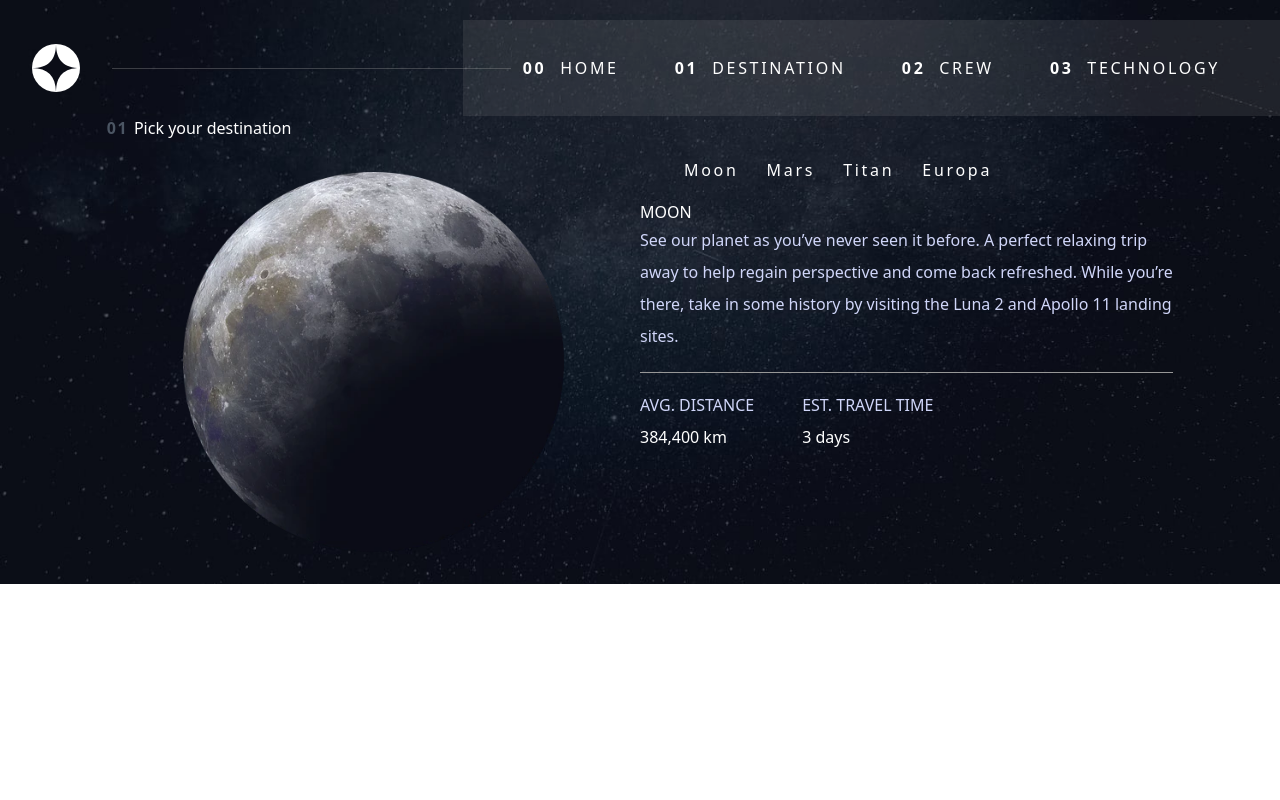
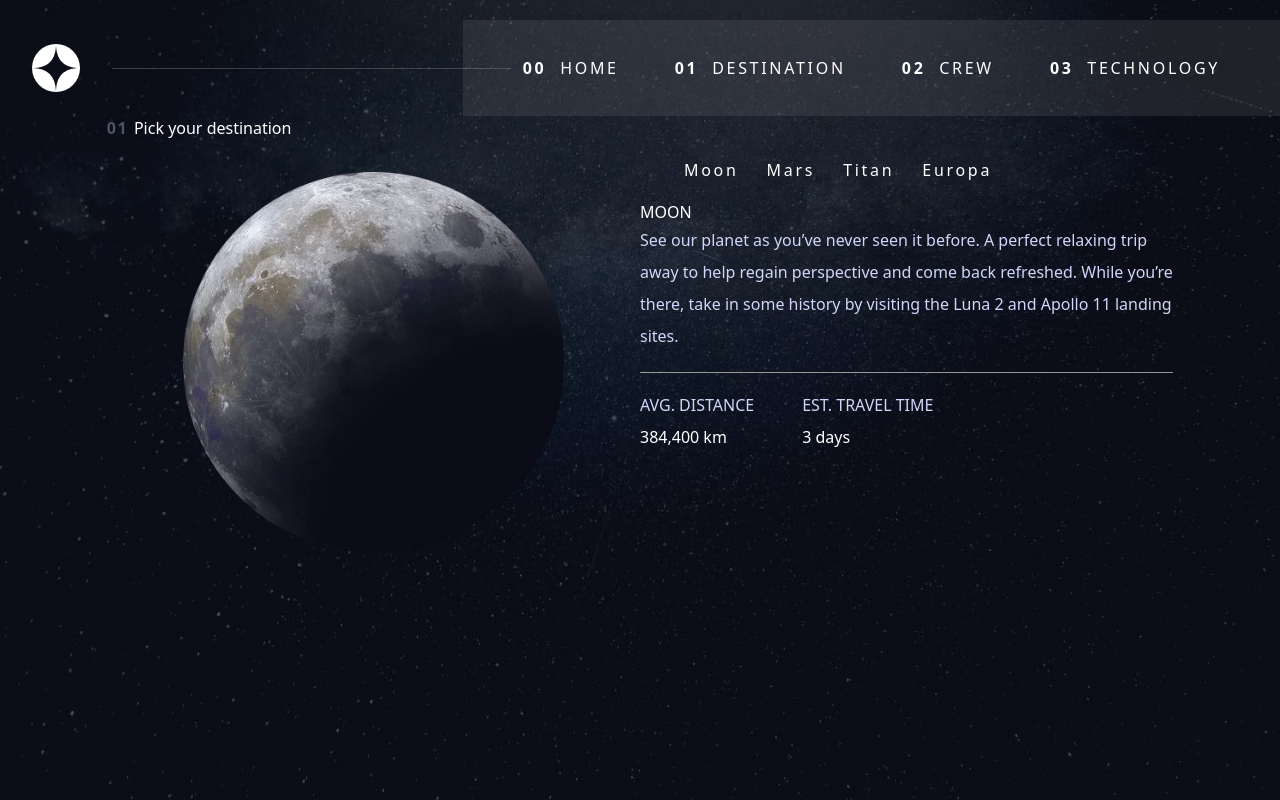
Before and after one commit to antinomezco/space-tourism-nuxt, a Nuxt app: page /destination in a window 1280 px wide. Built offline with nearby package versions, Linux system fonts and the light colour scheme; a web font is replaced by a local one.

Commit message:
destination changes

```diff
--- a/pages/destination.vue
+++ b/pages/destination.vue
@@ -1,7 +1,7 @@
 /* eslint-disable no-debugger, no-console */
 <template>
   <div
-    class="bg-destination-bg-mobile md:bg-destination-bg-tablet lg:bg-destination-bg-desktop text-white bg-cover"
+    class="bg-destination-bg-mobile md:bg-destination-bg-tablet lg:bg-destination-bg-desktop text-white h-screen bg-cover bg-fixed bg-bottom"
   >
     <TheHeader />
     <main v-if="$route.query.celestialbody" class="w-5/6 mx-auto text-center lg:text-left">
```
